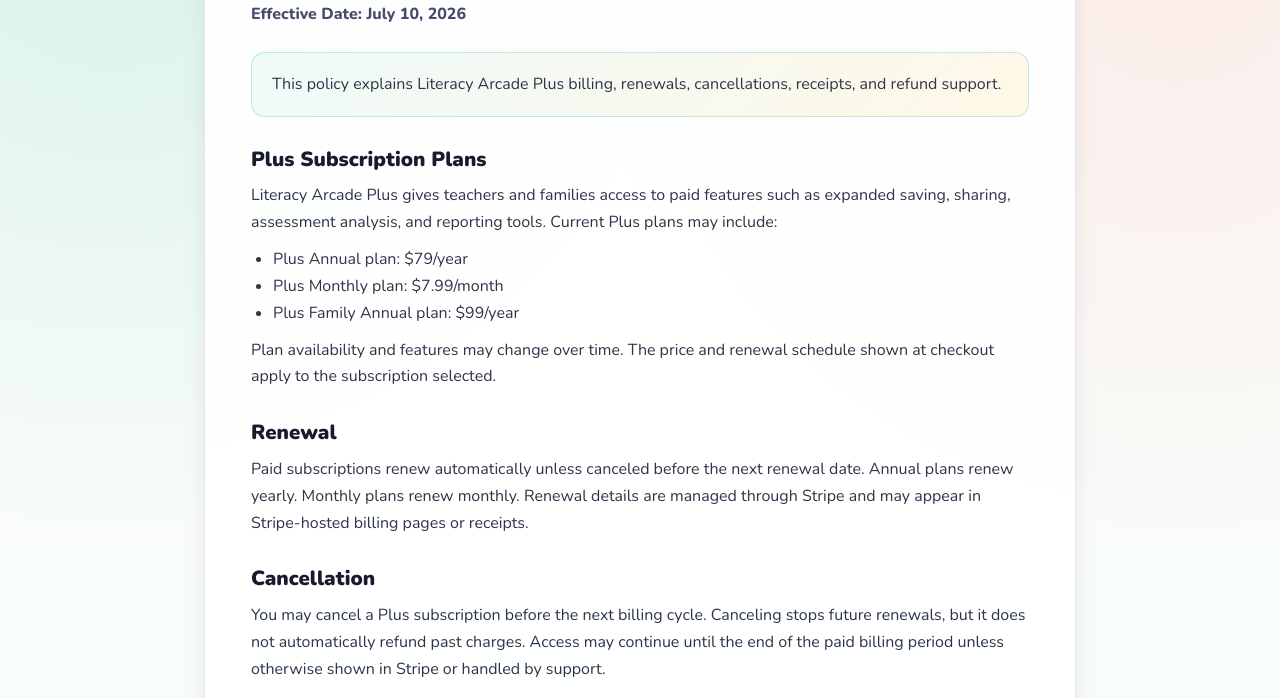
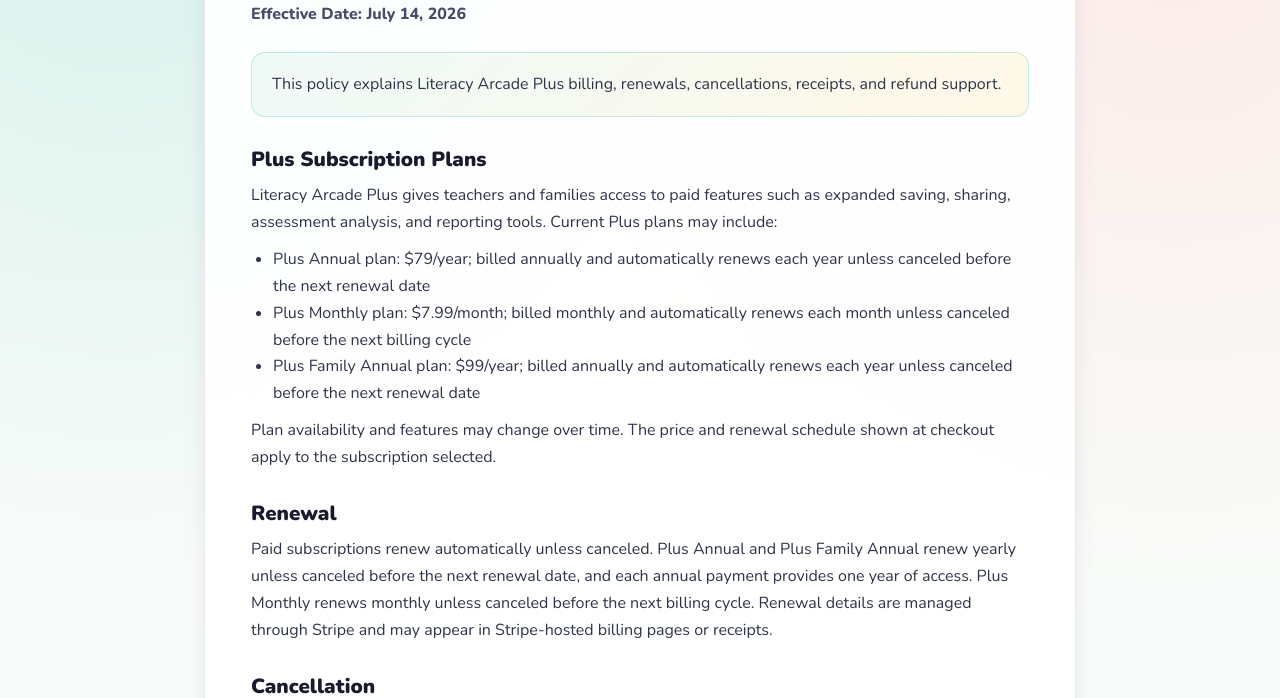
Before and after one commit to ChelseaHerndonWarner/literacyarcade, a plain HTML site: page refund-policy.html in a window 1280 px wide. Shown: the part 254-952 px from the top of the page. Drawn offline with nearby package versions, Linux system fonts and the light colour scheme.

Commit message:
Clarify subscription renewal and cancellation terms

```diff
--- a/refund-policy.html
+++ b/refund-policy.html
@@ -42,23 +42,23 @@
     <article class="card">
       <div class="eyebrow">Literacy Arcade</div>
       <h1>Billing &amp; Refund Policy</h1>
-      <p class="effective">Effective Date: July 10, 2026</p>
+      <p class="effective">Effective Date: July 14, 2026</p>
       <div class="summary"><p>This policy explains Literacy Arcade Plus billing, renewals, cancellations, receipts, and refund support.</p></div>
 
       <h2>Plus Subscription Plans</h2>
       <p>Literacy Arcade Plus gives teachers and families access to paid features such as expanded saving, sharing, assessment analysis, and reporting tools. Current Plus plans may include:</p>
       <ul>
-        <li>Plus Annual plan: $79/year</li>
-        <li>Plus Monthly plan: $7.99/month</li>
-        <li>Plus Family Annual plan: $99/year</li>
+        <li>Plus Annual plan: $79/year; billed annually and automatically renews each year unless canceled before the next renewal date</li>
+        <li>Plus Monthly plan: $7.99/month; billed monthly and automatically renews each month unless canceled before the next billing cycle</li>
+        <li>Plus Family Annual plan: $99/year; billed annually and automatically renews each year unless canceled before the next renewal date</li>
       </ul>
       <p>Plan availability and features may change over time. The price and renewal schedule shown at checkout apply to the subscription selected.</p>
 
       <h2>Renewal</h2>
-      <p>Paid subscriptions renew automatically unless canceled before the next renewal date. Annual plans renew yearly. Monthly plans renew monthly. Renewal details are managed through Stripe and may appear in Stripe-hosted billing pages or receipts.</p>
+      <p>Paid subscriptions renew automatically unless canceled. Plus Annual and Plus Family Annual renew yearly unless canceled before the next renewal date, and each annual payment provides one year of access. Plus Monthly renews monthly unless canceled before the next billing cycle. Renewal details are managed through Stripe and may appear in Stripe-hosted billing pages or receipts.</p>
 
       <h2>Cancellation</h2>
-      <p>You may cancel a Plus subscription before the next billing cycle. Canceling stops future renewals, but it does not automatically refund past charges. Access may continue until the end of the paid billing period unless otherwise shown in Stripe or handled by support.</p>
+      <p>You may cancel a monthly subscription before the next billing cycle or an annual subscription before the next renewal date. Canceling stops future renewals, but it does not automatically refund past charges. Access may continue until the end of the paid billing period unless otherwise shown in Stripe or handled by support.</p>
 
       <h2>Refunds</h2>
       <p>If you are unhappy with Literacy Arcade Plus, contact us at <a href="mailto:hello@literacyarcade.com">hello@literacyarcade.com</a> within 14 days of purchase. We will work with you to resolve the issue or provide a refund when appropriate.</p>
```
